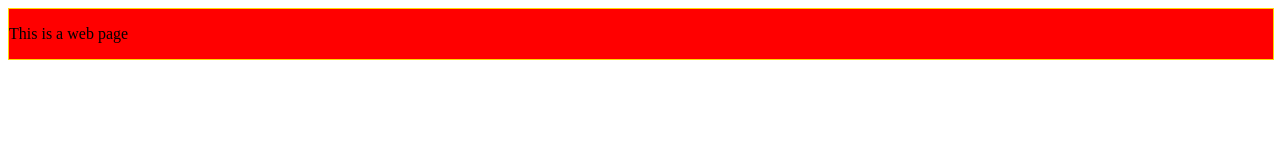
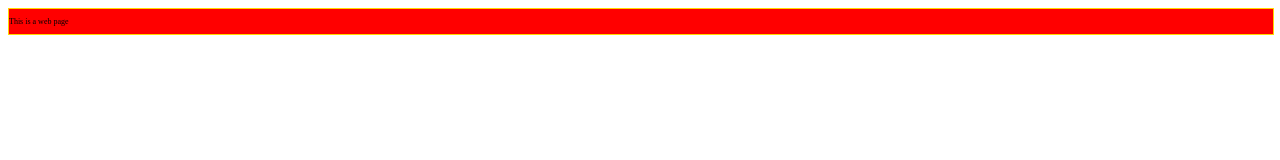
Before and after one commit to damzcodes/example, a plain HTML site: page index.html in a window 1280 px wide. Drawn offline with Linux system fonts and the light colour scheme.

Commit message:
Update example.css

```diff
--- a/example.css
+++ b/example.css
@@ -3,3 +3,11 @@
   width: 100%;
   border: 1px solid gold;
 }
+
+p {
+  font-size: 50%;
+}
+
+#thing {
+
+}
```
